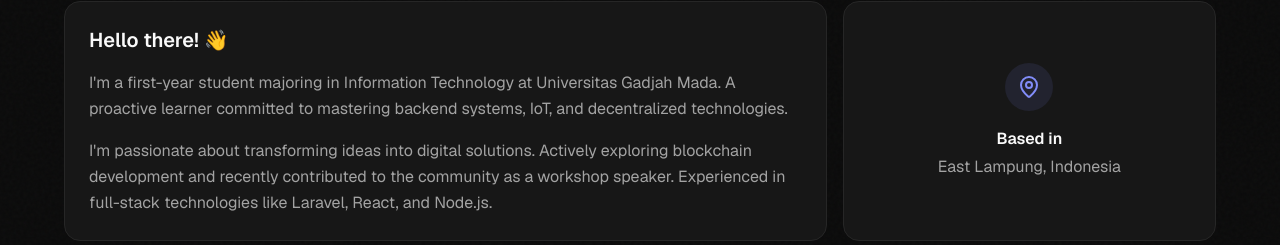
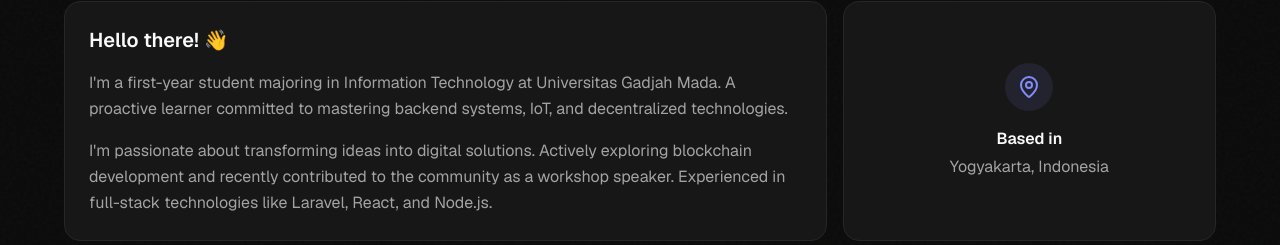
Before and after one commit to Lin1er/portofolio-2.0, a Next.js app: page / in a window 1280 px wide. Shown: the part 1043-1288 px from the top of the page. Built offline with nearby package versions, Linux system fonts and the light colour scheme.

Commit message:
seo: update location to Yogyakarta for local SEO relevance

```diff
--- a/app/layout.tsx
+++ b/app/layout.tsx
@@ -124,9 +124,13 @@ const jsonLd = {
       description: personalInfo.bio,
       address: {
         "@type": "PostalAddress",
-        addressLocality: "East Lampung",
-        addressRegion: "Lampung",
+        addressLocality: "Depok, Sleman",
+        addressRegion: "Daerah Istimewa Yogyakarta",
         addressCountry: "ID",
+      },
+      homeLocation: {
+        "@type": "Place",
+        name: "Yogyakarta, Indonesia",
       },
     },
     {
--- a/data/personal.ts
+++ b/data/personal.ts
@@ -4,7 +4,7 @@ export const personalInfo = {
   role: "Fullstack Developer & Web3 Enthusiast",
   email: "m.ulinasidiki@gmail.com",
   phone: "+62 821-1539-4126",
-  location: "East Lampung, Indonesia",
+  location: "Yogyakarta, Indonesia",
   university: "Universitas Gadjah Mada",
   major: "Information Technology",
   yearsOfExperience: 3,
```
